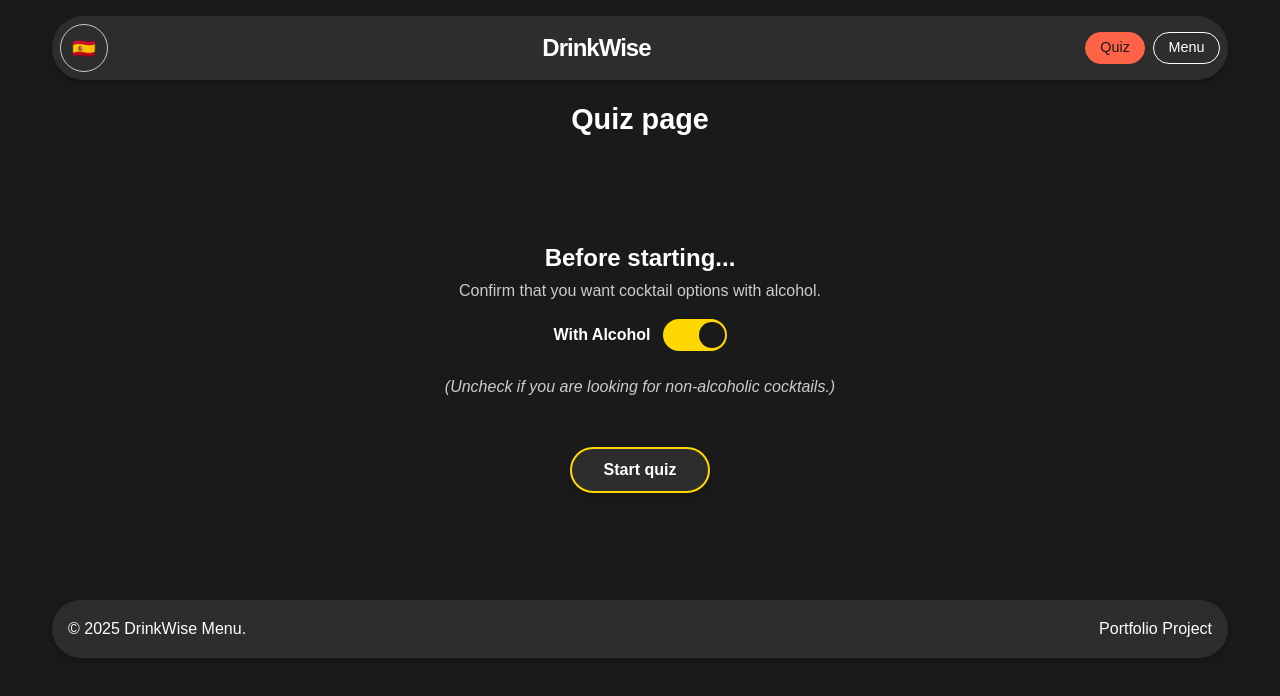
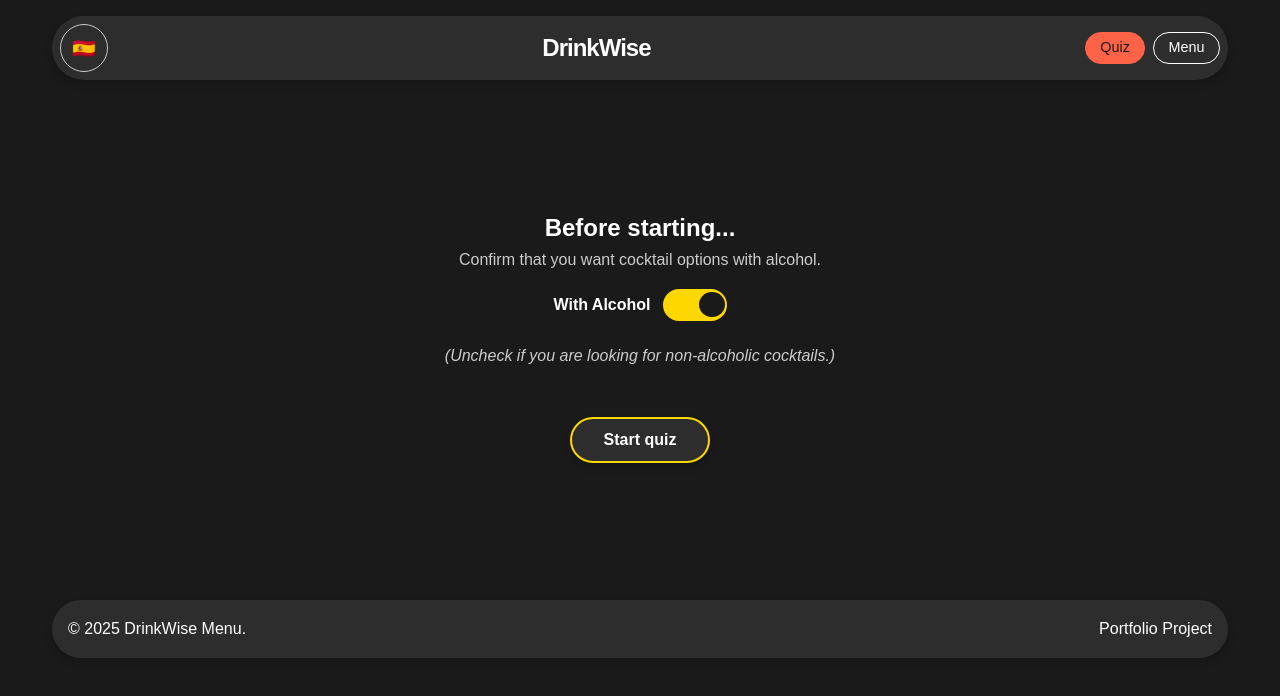
Before and after one commit to dalonsodev/DrinkWise, a React (Vite) app: page /quiz in a window 1280 px wide. Shown: the top 696 px of the page. Built offline with nearby package versions, Linux system fonts and the light colour scheme; what i18next-icu would draw is missing.

Commit message:
feat(quiz): hide quiz title visually for accessibility and add sr-only class for screen readers

```diff
--- a/src/components/features/Quiz.jsx
+++ b/src/components/features/Quiz.jsx
@@ -44,10 +44,7 @@ export default function Quiz() {
 
    const { items, hasResults } = useCocktailLayout(filteredCocktails)
 
-   console.log(items)
-
    function renderResults() {
-
       return (
          <div className="results-container">
             <h2>
@@ -68,7 +65,7 @@ export default function Quiz() {
          <div className="quiz-container">
             {showConfirmation ? (
                <>
-                  <h1 className="quiz-title">Quiz page</h1>
+                  <h1 className="quiz-title sr-only">Quiz page</h1>
                   <QuizConfirmation
                      quizAlcohol={quizAlcohol}
                      onToggle={handleQuizAlcoholToggle}
--- a/src/index.css
+++ b/src/index.css
@@ -777,6 +777,19 @@ body {
    color: var(--accent);
 }
 
+.sr-only {
+  position: absolute;
+  width: 1px;
+  height: 1px;
+  padding: 0;
+  margin: -1px;
+  overflow: hidden;
+  clip: rect(0, 0, 0, 0);
+  white-space: nowrap;
+  border: 0;
+}
+
+
 /* Media Queries */
 @media (min-width: 500px) {
    .btn-language {
```
